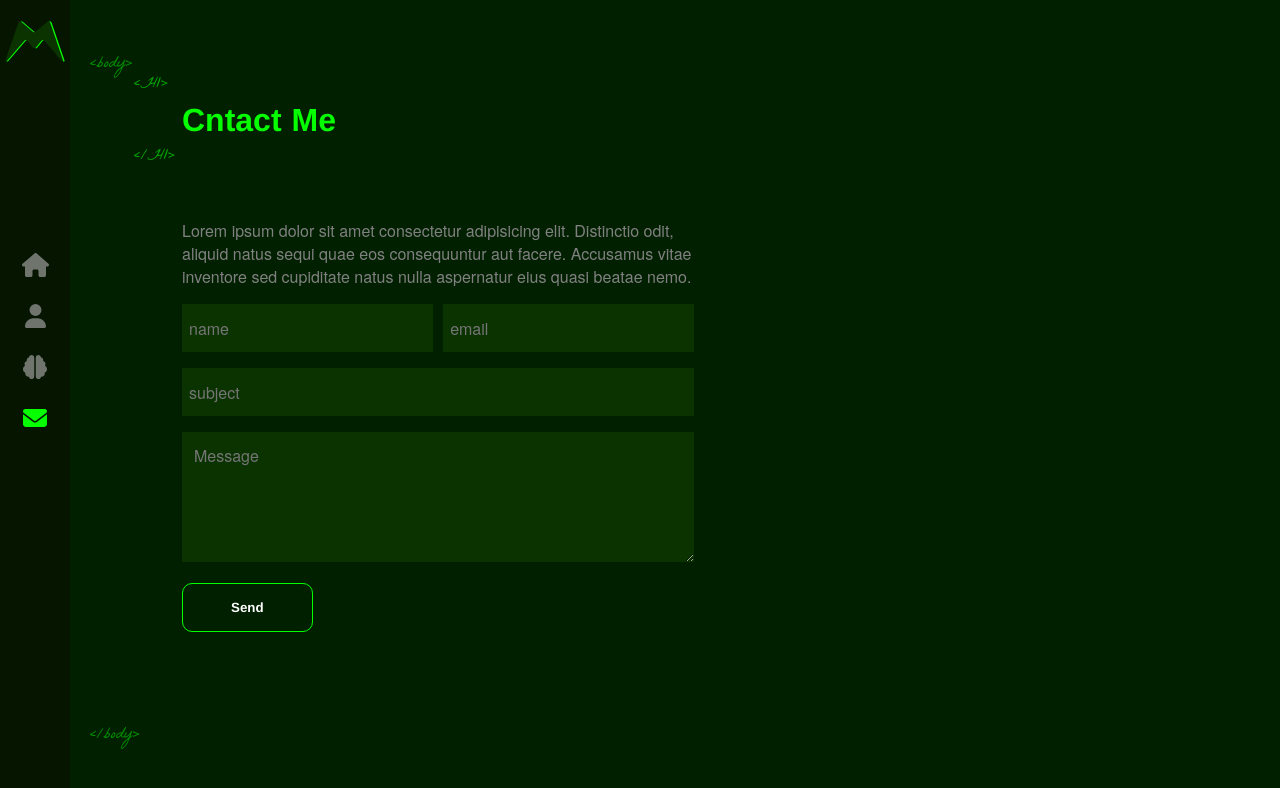
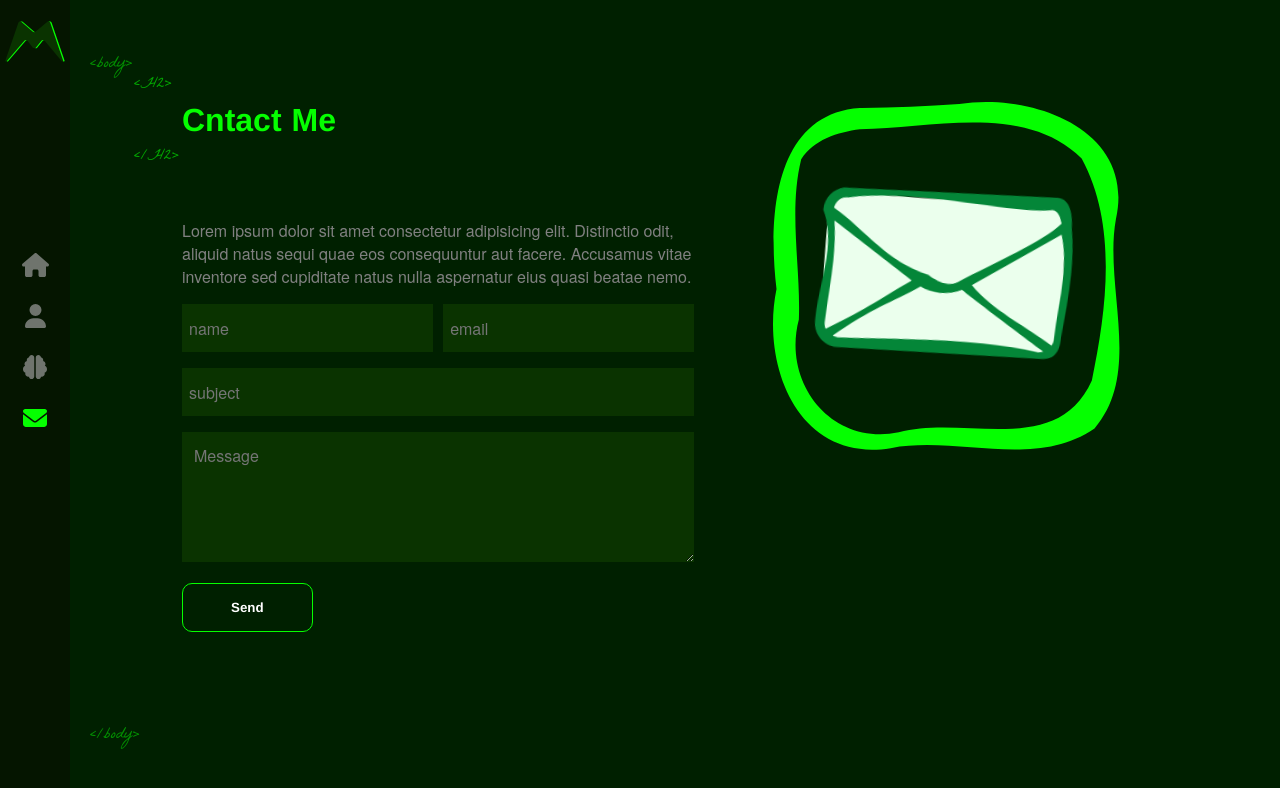
Before and after one commit to muchsite/portfolio, a React (Create React App) app: page /#/contact in a window 1280 px wide. Shown: the top 788 px of the page. Built offline with nearby package versions, Linux system fonts and the light colour scheme; a web font is replaced by a local one.

Commit message:
contact focuse

```diff
--- a/src/componenst/about/about.scss
+++ b/src/componenst/about/about.scss
@@ -27,7 +27,7 @@
     margin-bottom: 3rem;
     &::after {
       position: absolute;
-      content: "</H1>";
+      content: "</H2>";
       color: $green;
       font-family: "La Bella Aurore";
       font-size: 1rem;
@@ -41,7 +41,7 @@
     }
     &::before {
       position: absolute;
-      content: "<H1>";
+      content: "<H2>";
       color: $green;
       font-family: "La Bella Aurore";
       font-size: 1rem;
--- a/src/componenst/contact/Contact.js
+++ b/src/componenst/contact/Contact.js
@@ -101,8 +101,36 @@ function Contact() {
               </li>
             </ul>
           </form>
-          {/* <button onClick={test}> test button</button> */}
         </div>
+      </div>
+      <div className="contact_logo">
+        <svg
+          width="347"
+          height="348"
+          viewBox="0 0 347 348"
+          fill="none"
+          xmlns="http://www.w3.org/2000/svg"
+        >
+          <g id="g4">
+            <g id="Group5">
+              <path
+                id="rect6"
+                d="M269.344 95.3105L68.0294 100.515C57.54 100.787 49.2566 109.51 49.5278 119.999L52.4248 232.054C52.696 242.543 61.4192 250.826 71.9085 250.555L273.223 245.35C283.713 245.079 291.996 236.356 291.725 225.867L288.828 113.812C288.557 103.323 279.833 95.0393 269.344 95.3105Z"
+                fill="#EBFFED"
+              />
+              <path
+                id="path8"
+                d="M63.1411 96.0958C52.3065 98.6576 44.3555 108.771 44.6521 120.256C61.7354 154.744 46.6897 194.894 47.6699 232.221C48.0104 245.346 58.992 255.851 72.1168 255.511L276.967 246.654C290.092 246.314 294.34 236.739 294.001 223.614C297.345 185.599 300.446 147.69 293.8 114.032C293.462 100.907 289.675 84.3346 276.551 84.6739L68.3016 95.6891C66.6618 95.7376 64.677 95.7276 63.1299 96.0953L63.1411 96.0958ZM62.721 106.419C64.4202 105.645 66.5389 105.463 68.5154 105.392C142.015 89.3011 231.746 106.115 272.385 97.4187C278.85 97.252 281.216 104.175 283.168 110.019C266.315 129.811 221.26 155.104 186.081 178.467C177.336 184.634 164.93 180.174 155.879 174.467C111.568 164.932 88.6541 136.131 55.0394 116.961C55.9451 112.377 58.5471 108.291 62.7204 106.392L62.721 106.419ZM56.8284 129.766L139.784 181.64C113.443 200.317 98.966 213.82 59.0034 238.439C57.904 236.521 57.4529 234.417 57.3892 232.016C58.3367 196.792 62.437 164.517 56.8285 129.765L56.8284 129.766ZM284.206 121.12C295.087 154.696 287.493 190.972 287.095 226.196C287.157 228.568 286.365 230.485 285.39 232.439C256.883 215.085 222.519 203.004 200.066 180.198L284.206 121.12ZM149.166 186.84C161.689 193.054 178.962 192.573 191.243 185.833C183.703 182.596 232.518 211.99 277.775 239.324C276.259 239.891 274.552 240.422 272.836 240.47C212.631 232.743 141.006 241.044 71.9168 245.787C70.0554 245.844 68.3003 245.164 66.6485 244.59C102.563 213.54 121.82 205.865 149.167 186.836L149.166 186.84Z"
+                fill="#048638"
+              />
+            </g>
+            <path
+              id="path10"
+              d="M86.8201 5.98972C-1.52991 11.9158 -4.4459 120.41 3.5131 187.05C-12.1989 263.254 24.6051 361.14 117.613 346.15C185.046 333.37 261.703 367.529 321.513 326.436C369.971 269.525 330.595 185.386 342.937 116.916C362.971 26.9407 257.912 -9.51428 186.257 2.09572C153.146 3.96252 119.998 6.09321 86.8191 5.98901L86.8201 5.98972ZM86.8201 27.2387C159.038 26.0609 252.55 0.667713 308.65 56.4657C344.736 122.912 333.553 207.746 318.85 278.406C283.928 356.446 190.28 312.292 125.81 330.343C58.1161 344.037 8.9801 280.824 25.8701 217.613C27.8433 164.299 15.3811 109.943 28.1937 57.3327C40.6127 37.4167 64.9147 30.2927 86.8167 27.2337L86.8201 27.2387Z"
+              fill="#05FF00"
+            />
+          </g>
+        </svg>
       </div>
     </div>
   );
--- a/src/componenst/contact/contact.scss
+++ b/src/componenst/contact/contact.scss
@@ -30,7 +30,7 @@
     margin-bottom: 5rem;
     &::after {
       position: absolute;
-      content: "</H1>";
+      content: "</H2>";
       color: $green;
       font-family: "La Bella Aurore";
       font-size: 1rem;
@@ -44,7 +44,7 @@
     }
     &::before {
       position: absolute;
-      content: "<H1>";
+      content: "<H2>";
       color: $green;
       font-family: "La Bella Aurore";
       font-size: 1rem;
@@ -71,6 +71,9 @@ ul {
     list-style: none;
     display: block;
     width: 100%;
+    opacity: 0;
+    animation: fadeInUp 1s;
+    animation-fill-mode: forwards;
     textarea {
       padding: 12px;
       width: 100% !important;
@@ -79,6 +82,9 @@ ul {
       background: $dark-green;
       color: #fff;
       border: none;
+      &:focus {
+        outline: 1px solid $green;
+      }
     }
     input {
       width: 100%;
@@ -89,6 +95,12 @@ ul {
       border: none;
       margin-bottom: 1rem;
       padding: 7px;
+      &:focus {
+        outline: 1px solid $green;
+      }
+      &:-webkit-autofill {
+        -webkit-box-shadow: 0 0 0 30px rgba(85, 252, 59, 0.674) inset !important;
+      }
     }
   }
 }
@@ -122,3 +134,22 @@ ul {
     animation: pulse 1s;
   }
 }
+#Group5 {
+  transform-origin: center;
+  transform-box: fill-box;
+  animation: rotateLetter 2.5s infinite linear;
+}
+@keyframes rotateLetter {
+  0% {
+    transform: rotate(25deg);
+  }
+  25% {
+    transform: rotate(0);
+  }
+  50% {
+    transform: rotate(-25deg);
+  }
+  100% {
+    transform: rotate(25deg);
+  }
+}
--- a/src/componenst/home/home.scss
+++ b/src/componenst/home/home.scss
@@ -38,6 +38,15 @@
   }
   .logo_top_animation {
     animation: topp 1.5s cubic-bezier(0, 0, 0, 2);
+    @include breack_down(medium) {
+      animation: topp-small 1.5s cubic-bezier(0, 0, 0, 2);
+    }
+  }
+  .logo_bottom_animation {
+    animation: bottomm 1.5s cubic-bezier(0, 0, 0, 2);
+    @include breack_down(medium) {
+      animation: bottomm-small 1.5s cubic-bezier(0, 0, 0, 2);
+    }
   }
   .logo_bottom {
     top: 0.7rem;
@@ -53,9 +62,6 @@
       top: 0.4rem;
       left: -13px;
     }
-  }
-  .logo_bottom_animation {
-    animation: bottomm 1.5s cubic-bezier(0, 0, 0, 2);
   }
   h1 {
     @include breack_down(medium) {
@@ -182,6 +188,27 @@
     left: -9px;
   }
 }
+@keyframes topp-small {
+  0% {
+    top: -10rem;
+    left: 9rem;
+  }
+  100% {
+    top: 0.4rem;
+    left: -13px;
+  }
+}
+@keyframes bottomm-small {
+  0% {
+    top: 10rem;
+    left: -9rem;
+  }
+  100% {
+    top: 1rem;
+    left: -15px;
+  }
+}
+
 @keyframes draw-stoke {
   100% {
     stroke-dashoffset: 0;
--- a/src/componenst/skills/skills.scss
+++ b/src/componenst/skills/skills.scss
@@ -30,7 +30,7 @@
     margin-bottom: 5rem;
     &::after {
       position: absolute;
-      content: "</H1>";
+      content: "</H2>";
       color: $green;
       font-family: "La Bella Aurore";
       font-size: 1rem;
@@ -44,7 +44,7 @@
     }
     &::before {
       position: absolute;
-      content: "<H1>";
+      content: "<H2>";
       color: $green;
       font-family: "La Bella Aurore";
       font-size: 1rem;
```
Also changed, not shown: src/assets/images/g4.svg (added).
